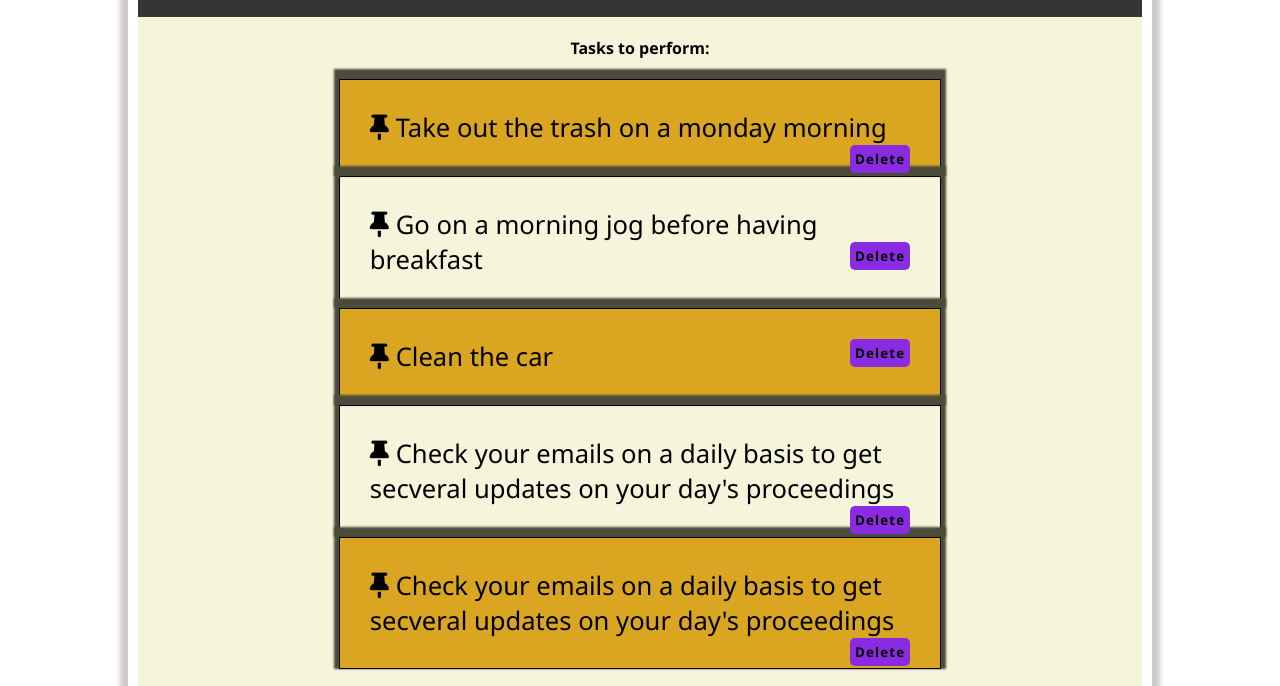
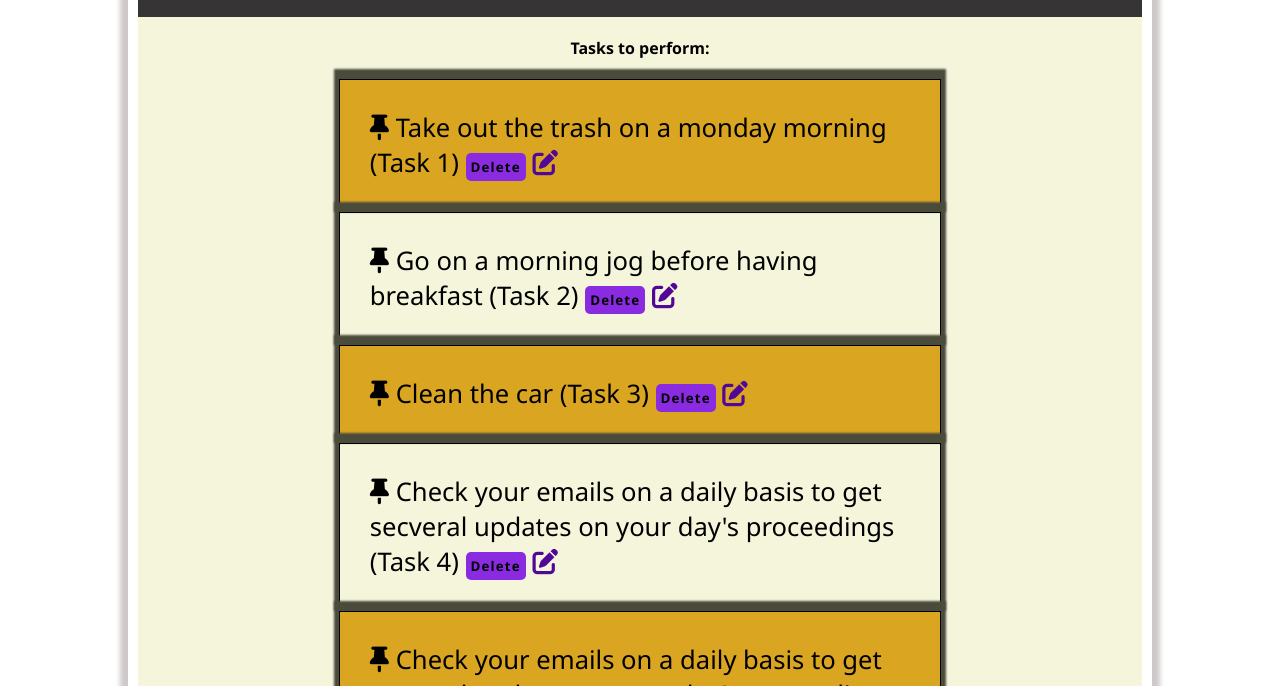
Before and after one commit to Bennyjoez/TO-DO-APP, a plain HTML site: page index.html in a window 1280 px wide. Shown: the part 263-949 px from the top of the page. Drawn offline with Linux system fonts and the light colour scheme.

Commit message:
updated some few DOM selectors

```diff
--- a/index.css
+++ b/index.css
@@ -66,7 +66,6 @@ ul li {
 }
 
 .delete-button {
-    /* float: right; */
     letter-spacing: 0.3mm;
     background-color: blueviolet;
 
@@ -128,6 +127,14 @@ ul li:nth-child(odd) {
     background-size: cover;
 }
 
+.color {
+    color: rgb(81, 7, 151);
+}
+
+.color:hover {
+    color: green
+}
+
 @media (max-width: 600px) {
     body {
         min-width: 90%;
@@ -167,10 +174,3 @@ ul li:nth-child(odd) {
         padding: 10px;
     }
 }
-
-@media (min-width: 1000px) {
-    .delete-button {
-        float: right;
-        margin-left: 70px;
-    }
-}
--- a/index.html
+++ b/index.html
@@ -13,8 +13,8 @@
     <div class="container">
         <!--This is the banner section-->
         <header class="header-container">
-            <h1>Things To Do</h1>
-            <h3>On your schedule today: </h3>
+            <h1 class="title">Things To Do</h1>
+            <h3 class="title">On your schedule today: </h3>
             <!--search bar to look for tasks-->
             <form action="#" class="search-bar">
                 <input type="text" id="search" placeholder="Search tasks... ">
@@ -25,26 +25,29 @@
             <div class="task-container"><label for="ul"><h4>Tasks to perform:</h4></label>
                 <ul id="ul">
                     <li>
-                        <i class="fa-solid fa-thumbtack"></i> Take out the trash on a monday morning
+                        <i class="fa-solid fa-thumbtack"></i> <span class="name">Take out the trash on a monday morning</span>
                         <button class="delete-button">Delete <i class="fa-solid fa-trash-can"></i></button>
+                        <i class="fa-solid fa-pen-to-square color"></i>
                     </li>
                     <li>
-                        <i class="fa-solid fa-thumbtack"></i> Go on a morning jog before having breakfast
+                        <i class="fa-solid fa-thumbtack"></i> <span class="name">Go on a morning jog before having breakfast</span>
                         <button class="delete-button">Delete <i class="fa-solid fa-trash-can"></i></button>
+                        <i class="fa-solid fa-pen-to-square color"></i>
                     </li>
                     <li>
-                        <i class="fa-solid fa-thumbtack"></i> Clean the car
+                        <i class="fa-solid fa-thumbtack"></i> <span class="name">Clean the car</span>
                         <button class="delete-button">Delete <i class="fa-solid fa-trash-can"></i></button>
+                        <i class="fa-solid fa-pen-to-square color"></i>
                     </li>
                     <li>
-                        <i class="fa-solid fa-thumbtack"></i> Check your emails on a daily basis to get secveral updates on your day's proceedings
+                        <i class="fa-solid fa-thumbtack"></i> <span class="name">Check your emails on a daily basis to get secveral updates on your day's proceedings</span>
                         <button class="delete-button">Delete <i class="fa-solid fa-trash-can"></i></button>
-                        <br>
+                        <i class="fa-solid fa-pen-to-square color"></i>
                     </li>
                     <li>
-                        <i class="fa-solid fa-thumbtack"></i> Check your emails on a daily basis to get secveral updates on your day's proceedings
+                        <i class="fa-solid fa-thumbtack"></i> <span class="name">Check your emails on a daily basis to get secveral updates on your day's proceedings</span>
                         <button class="delete-button">Delete <i class="fa-solid fa-trash-can"></i></button>
-                        <br>
+                        <i class="fa-solid fa-pen-to-square color"></i>
                     </li>
                 </ul>
             </div>
--- a/index.js
+++ b/index.js
@@ -7,4 +7,24 @@ let header = document.getElementsByClassName('header-container')
 let addTaskButton = document.getElementById('add-task')
 
 let addTaskBox = document.getElementById('add-task-box')
-console.log(addTaskBox);
+
+let editButtons = document.getElementsByClassName('color')
+
+let lis = document.getElementsByTagName('li') //this gives a html collection and not a normal array
+
+//Turn the HTML collection to an array
+let lisArr = Array.from(lis)
+
+let addedTasksContainer = document.querySelector('.task-container')
+
+//wordings added as tasks
+let taskNames = document.getElementsByClassName('name')
+
+
+//convert the taskNames into an array
+let taskNamesArr = Array.from(taskNames)
+
+// add a task number to each task
+for (let i =0; i < taskNamesArr.length; i++) {
+    taskNamesArr[i].textContent += ` (Task ${i + 1})`
+}
```
